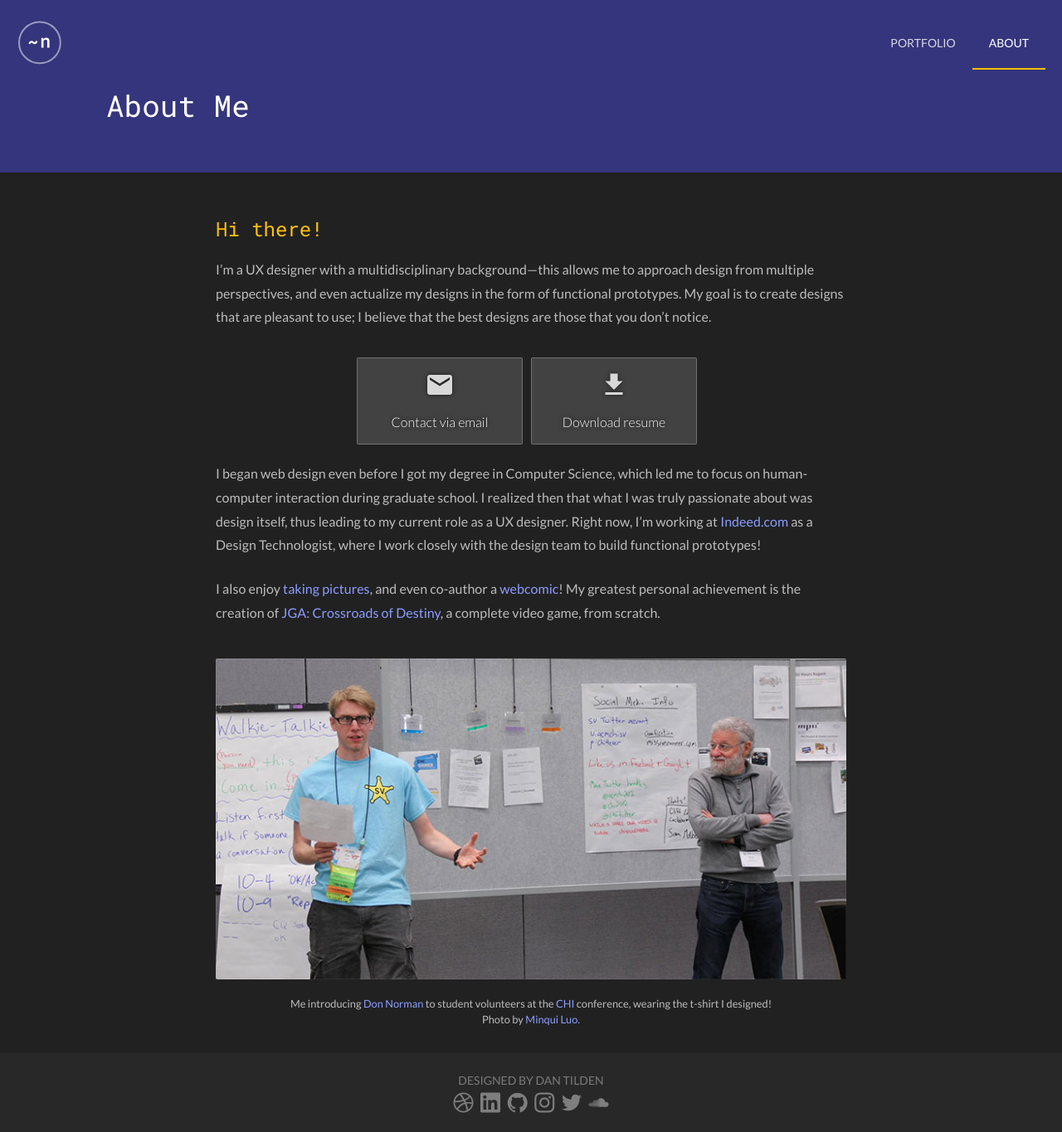
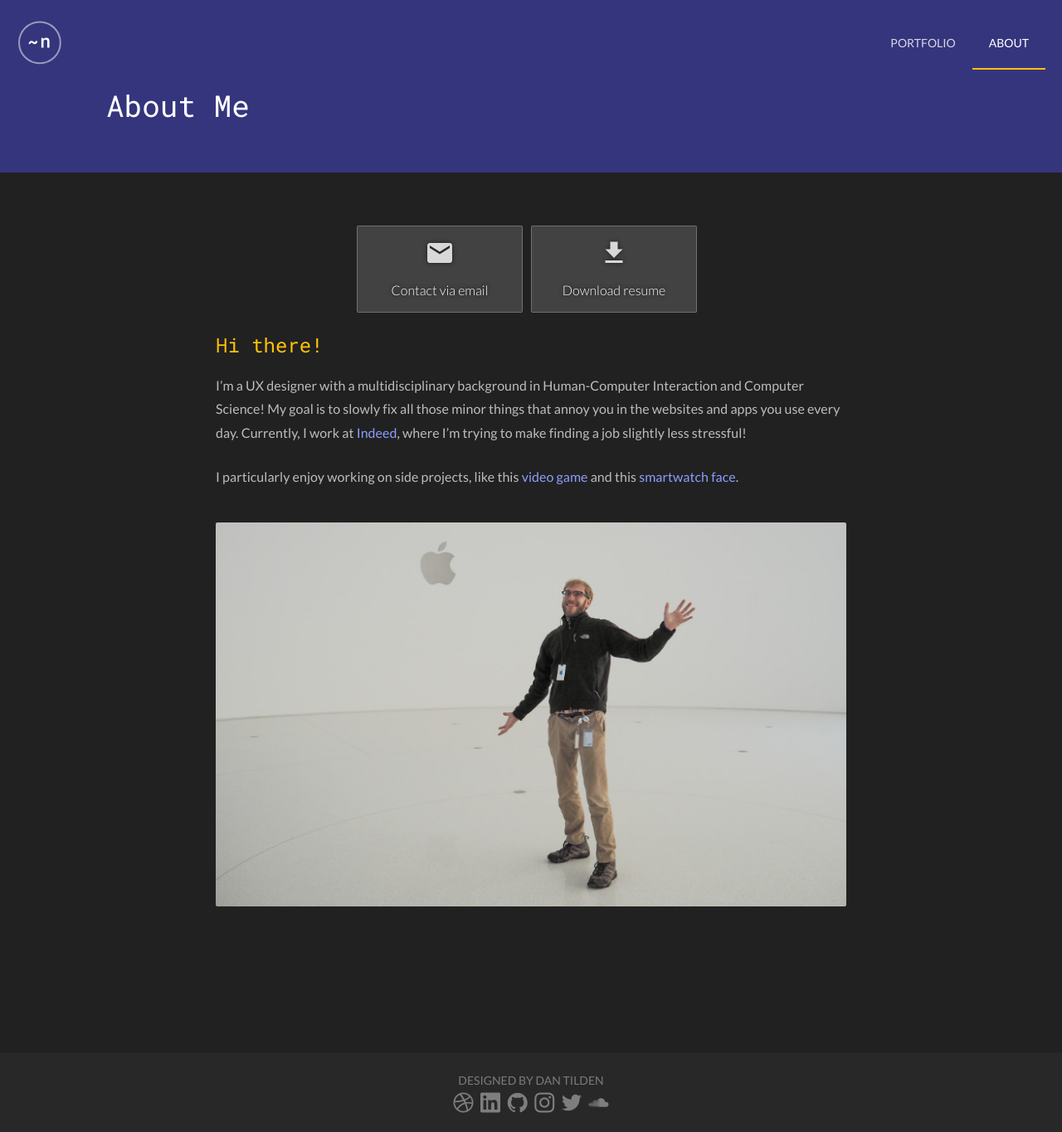
Before and after one commit to tilden/tilden.github.io, a Jekyll site: the page built from about.md, in a window 1280 px wide and 1365 px high. Shown: the whole window at 83% size. Built offline with Jekyll 4.4.1, drawn with Linux system fonts in a browser that asks for light colours; some web fonts are replaced.

Commit message:
Updates to about page

```diff
--- a/about.md
+++ b/about.md
@@ -5,15 +5,7 @@ title: "About Me"
 permalink: /about/
 is_top_level: true
 section: about
-banner_photo: "/images/lizard.jpg"
 ---
-
-
-
-
-## Hi there!
-
-I'm a UX designer with a multidisciplinary background---this allows me to approach design from multiple perspectives, and even actualize my designs in the form of functional prototypes. My goal is to create designs that are pleasant to use; I believe that the best designs are those that you don't notice.
 
 <div class="buttons">
   <a href="#" id="email_link" class="glass_effect">
@@ -26,12 +18,14 @@ I'm a UX designer with a multidisciplinary background---this allows me to approa
 	</a>
 </div>
 
-I began web design even before I got my degree in Computer Science, which led me to focus on human-computer interaction during graduate school. I realized then that what I was truly passionate about was design itself, thus leading to my current role as a UX designer. Right now, I'm working at [Indeed.com](http://www.indeed.com) as a Design Technologist, where I work closely with the design team to build functional prototypes!
+## Hi there!
 
-I also enjoy [taking pictures](https://www.instagram.com/freakified/), and even co-author a [webcomic](http://www.scrapinold.com/23.html)! My greatest personal achievement is the creation of [JGA: Crossroads of Destiny](/projects/jga), a complete video game, from scratch.
+I'm a UX designer with a multidisciplinary background in Human-Computer Interaction and Computer Science! My goal is to slowly fix all those minor things that annoy you in the websites and apps you use every day. Currently, I work at [Indeed](https://www.indeed.com), where I'm trying to make finding a job slightly less stressful!
+
+I particularly enjoy working on side projects, like this [video game](/projects/jga) and this [smartwatch face](/projects/timestyle).
 
 {% include img.html
   url="/images/about_photo.jpg"
   alt="Photo of me"
-  caption="Me introducing <a href='http://en.wikipedia.org/wiki/Don_Norman'>Don Norman</a> to student volunteers at the <a href='http://en.wikipedia.org/wiki/Conference_on_Human_Factors_in_Computing_Systems'>CHI</a> conference, wearing the t-shirt I designed!<br />Photo by <a href='http://www.minqiluo.com/'>Minqui Luo.</a>"
+  title="you'll never guess where i took this photo lol"
 %}
```
Also changed, not shown: images/about_photo.jpg, images/about_photo@2x.jpg.
